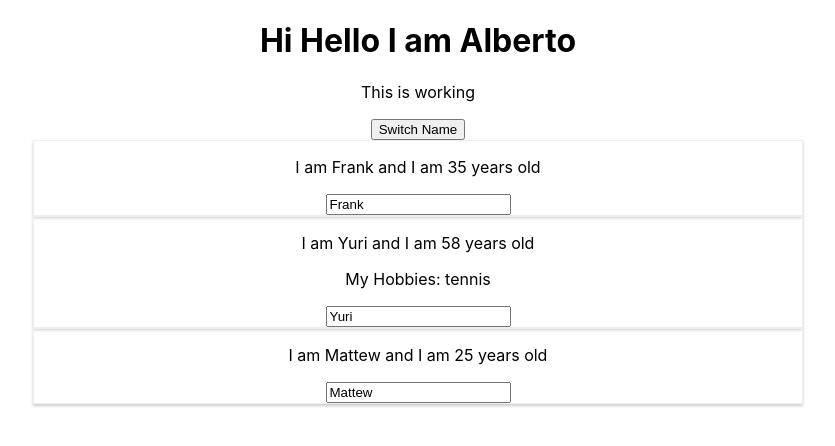
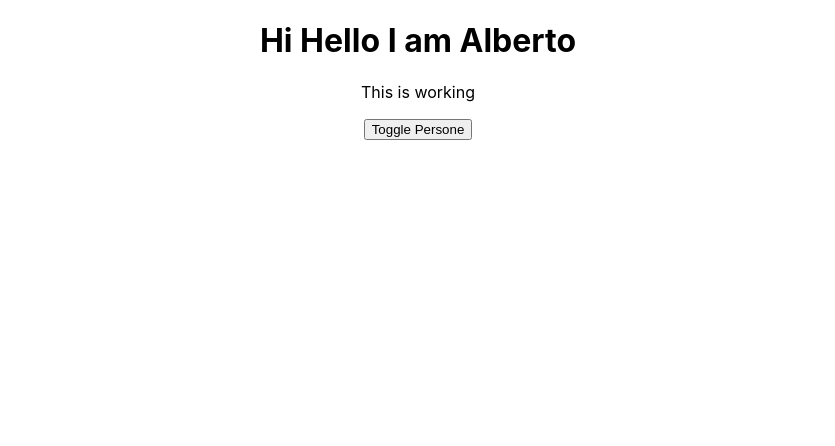
Before and after one commit to LupodeLupis/React, a React (Create React App) app in the folder complete-react-app/: page / in a window 1280 px wide. Shown: the top 446 px of the page, without its empty margins (222-1057 px from the left). Built offline with nearby package versions, Linux system fonts and the light colour scheme.

Commit message:
working on list

```diff
--- a/complete-react-app/src/App.js
+++ b/complete-react-app/src/App.js
@@ -15,7 +15,9 @@ class App extends Component {
       { name: 'Frank', age: 35},
       { name: 'Yuri', age: 58},
       { name: 'Mattew', age: 25},
-    ]
+    ],
+    otherSetState: 'some other value',
+    showPerson: false,
   }
   switchNameHandler = (newName) => {
     console.log("click was cliecked")
@@ -38,13 +40,35 @@ class App extends Component {
       ]
     })
   }
+
+  togglePersonHandler = () => {
+    const doesShow = this.state.showPerson;
+    //** if doesShow is TRUE  set  showPerson to FALSE
+    //** if doesShow is FALSE set  showPerson to TRUE
+    this.setState({showPerson: !doesShow})
+  }
+
+  deletePersonHandler = (personIndex) => {
+    const persons = [...this.state.persons];
+    console.log(persons)
+    persons.splice(personIndex, 1)
+  }
+
+
   render() {
-    return (
-      <div className="App">
-       <h1>Hi Hello I am Alberto</h1>
-       <p>This is working</p>
-       <button onClick={() => this.switchNameHandler('Alberto')}>Switch Name</button>
-        <Person
+    // How to render with conditional logic ***PAY ATTENTION TO THE VARIABLE persons***
+    let persons = null;
+    if (this.state.showPerson) {
+      persons = (
+      <div>
+        {this.state.persons.map((person, index) => {
+          return <Person
+          click= {() => this.deletePersonHandler(index)}
+          name={person.name}
+          age={person.age}/>
+        })}
+
+          {/* <Person
             name={this.state.persons[0].name}
             age={this.state.persons[0].age}/>
           <Person
@@ -55,16 +79,21 @@ class App extends Component {
           </Person>
           <Person
             name={this.state.persons[2].name}
-          age={this.state.persons[2].age}/>
+            age={this.state.persons[2].age}/> */}
+        </div>
+      )
+    }
+    return (
+      <div className="App">
+        <h1>Hi Hello I am Alberto</h1>
+        <p>This is working</p>
+        <button onClick={this.togglePersonHandler}>Toggle Persone</button>
+        {persons}
       </div>
      // <h1>Hi Hello I am Alberto</h1> --> in jsx we cannot do this we cannot render an element standalone, there must ONE root element that wrap anothers elements
    );
   }
 
-  // The following code is the code that gets compile when we write code as the above. The following line
-  // is one reason that explain why is important to import React from 'react'
-
-  // **** return React.createElement('div', {className: }, React.createElement('h1', null, 'Hi Hello I am Alberto')) ******
 }
 
 export default App;
```
Also changed, not shown: 1 other file (tests, documents, lock files or other folders). Lines whose indentation alone changed are shown as unchanged.
